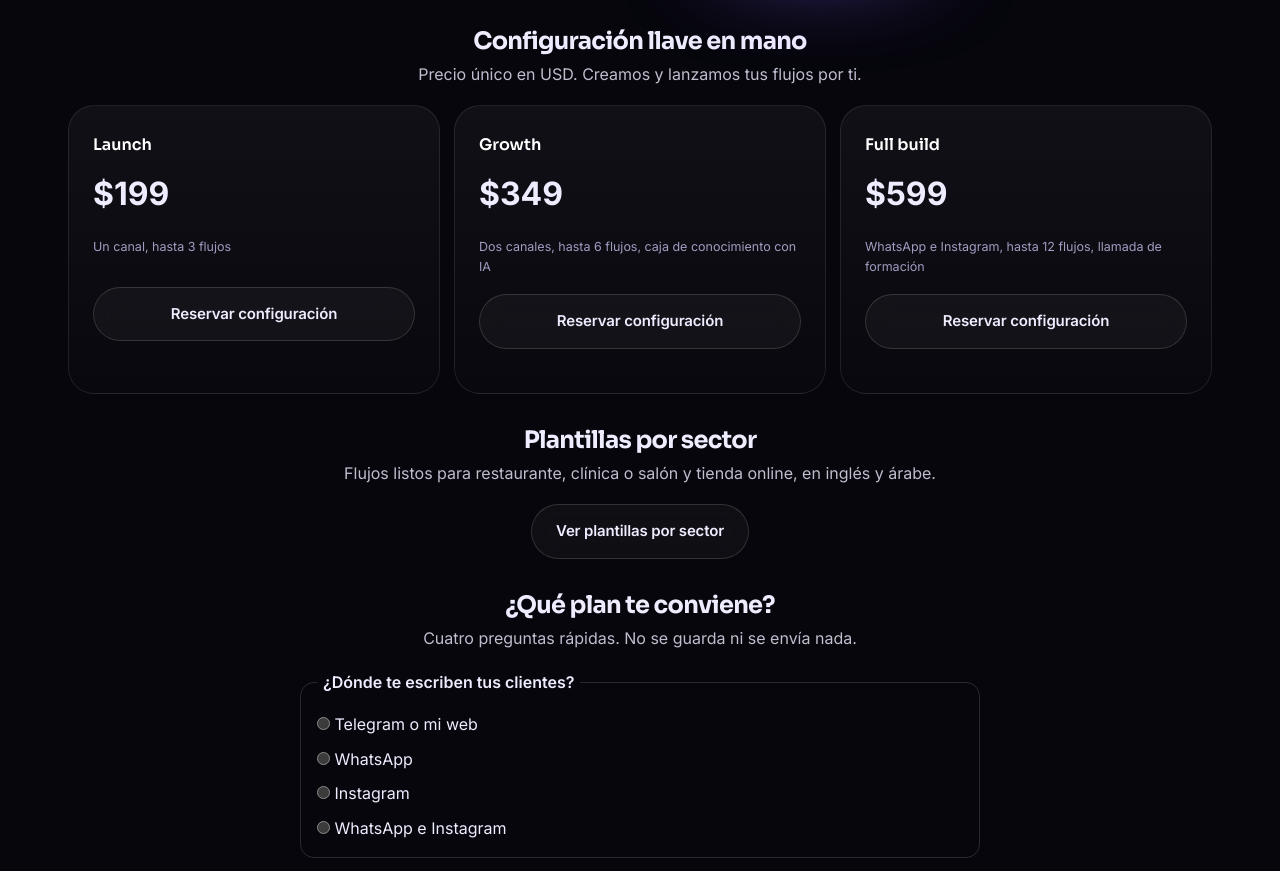
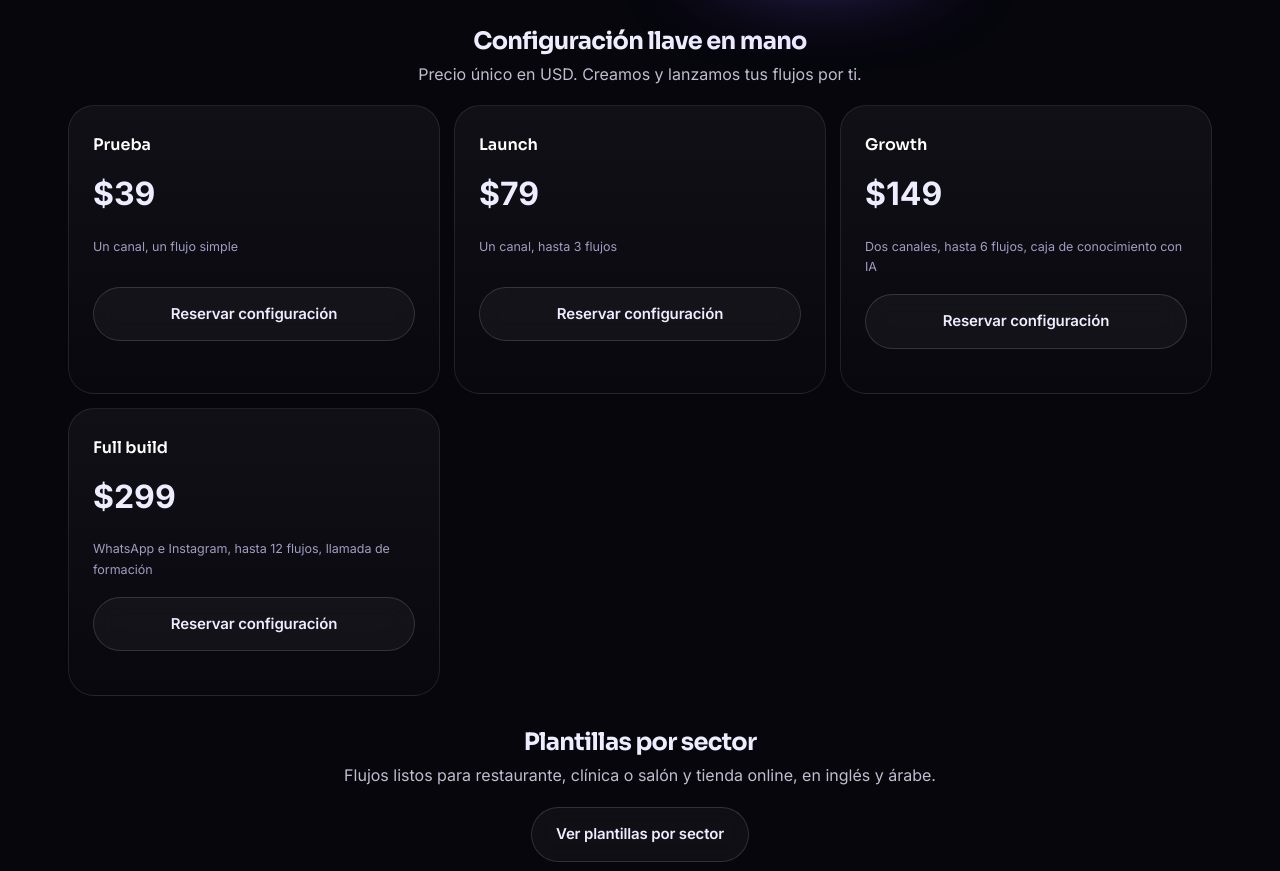
Before and after one commit to Ansygroup/chatora, a plain HTML site: page es/pricing.html in a window 1280 px wide. Shown: the part 1320-2191 px from the top of the page. Drawn offline with Linux system fonts and the light colour scheme; no server answers.

Commit message:
Chatora: done-for-you prices 39/79/149/299 (es/pricing.html)

```diff
--- a/es/pricing.html
+++ b/es/pricing.html
@@ -191,9 +191,10 @@
 <article class="plan"><div class="plan-name">Pro</div><div class="pr"><span data-usd="99">$99</span><small>/mes</small></div><div class="lc" data-loc="99"></div><p class="plan-desc">Para agencias y equipos ocupados</p><p class="lim">Hasta 25.000 contactos</p><ul><li>Todo lo de Growth</li><li>Acceso a la API y puestos de equipo</li><li>Plantillas para clientes</li><li>Llamada de configuración</li></ul><a class="btn btn-primary btn-block" href="contact.html?topic=waitlist-pro">Unirme a la lista de espera</a></article>
 </div><p class="p11-note">Conversión aproximada con tipo de cambio en vivo si está disponible, o con una estimación fija. Se cobrará en USD.</p>
 <h2>Configuración llave en mano</h2><p class="sub">Precio único en USD. Creamos y lanzamos tus flujos por ti.</p><div class="dfy">
-<article class="plan"><div class="plan-name">Launch</div><div class="pr"><span data-usd="199">$199</span></div><div class="lc" data-loc="199"></div><p class="plan-desc">Un canal, hasta 3 flujos</p><a class="btn btn-ghost btn-block" href="services.html">Reservar configuración</a></article>
-<article class="plan"><div class="plan-name">Growth</div><div class="pr"><span data-usd="349">$349</span></div><div class="lc" data-loc="349"></div><p class="plan-desc">Dos canales, hasta 6 flujos, caja de conocimiento con IA</p><a class="btn btn-ghost btn-block" href="services.html">Reservar configuración</a></article>
-<article class="plan"><div class="plan-name">Full build</div><div class="pr"><span data-usd="599">$599</span></div><div class="lc" data-loc="599"></div><p class="plan-desc">WhatsApp e Instagram, hasta 12 flujos, llamada de formación</p><a class="btn btn-ghost btn-block" href="services.html">Reservar configuración</a></article>
+<article class="plan"><div class="plan-name">Prueba</div><div class="pr"><span data-usd="39">$39</span></div><div class="lc" data-loc="39"></div><p class="plan-desc">Un canal, un flujo simple</p><a class="btn btn-ghost btn-block" href="services.html">Reservar configuración</a></article>
+<article class="plan"><div class="plan-name">Launch</div><div class="pr"><span data-usd="79">$79</span></div><div class="lc" data-loc="79"></div><p class="plan-desc">Un canal, hasta 3 flujos</p><a class="btn btn-ghost btn-block" href="services.html">Reservar configuración</a></article>
+<article class="plan"><div class="plan-name">Growth</div><div class="pr"><span data-usd="149">$149</span></div><div class="lc" data-loc="149"></div><p class="plan-desc">Dos canales, hasta 6 flujos, caja de conocimiento con IA</p><a class="btn btn-ghost btn-block" href="services.html">Reservar configuración</a></article>
+<article class="plan"><div class="plan-name">Full build</div><div class="pr"><span data-usd="299">$299</span></div><div class="lc" data-loc="299"></div><p class="plan-desc">WhatsApp e Instagram, hasta 12 flujos, llamada de formación</p><a class="btn btn-ghost btn-block" href="services.html">Reservar configuración</a></article>
 </div>
 <h2>Plantillas por sector</h2><p class="sub">Flujos listos para restaurante, clínica o salón y tienda online, en inglés y árabe.</p><div class="center-cta" style="margin-top:0"><a class="btn btn-ghost" href="../sector-templates.html">Ver plantillas por sector</a></div>
 <h2>¿Qué plan te conviene?</h2><p class="sub">Cuatro preguntas rápidas. No se guarda ni se envía nada.</p><form class="quiz" id="p11-quiz" onsubmit="return false">
```
